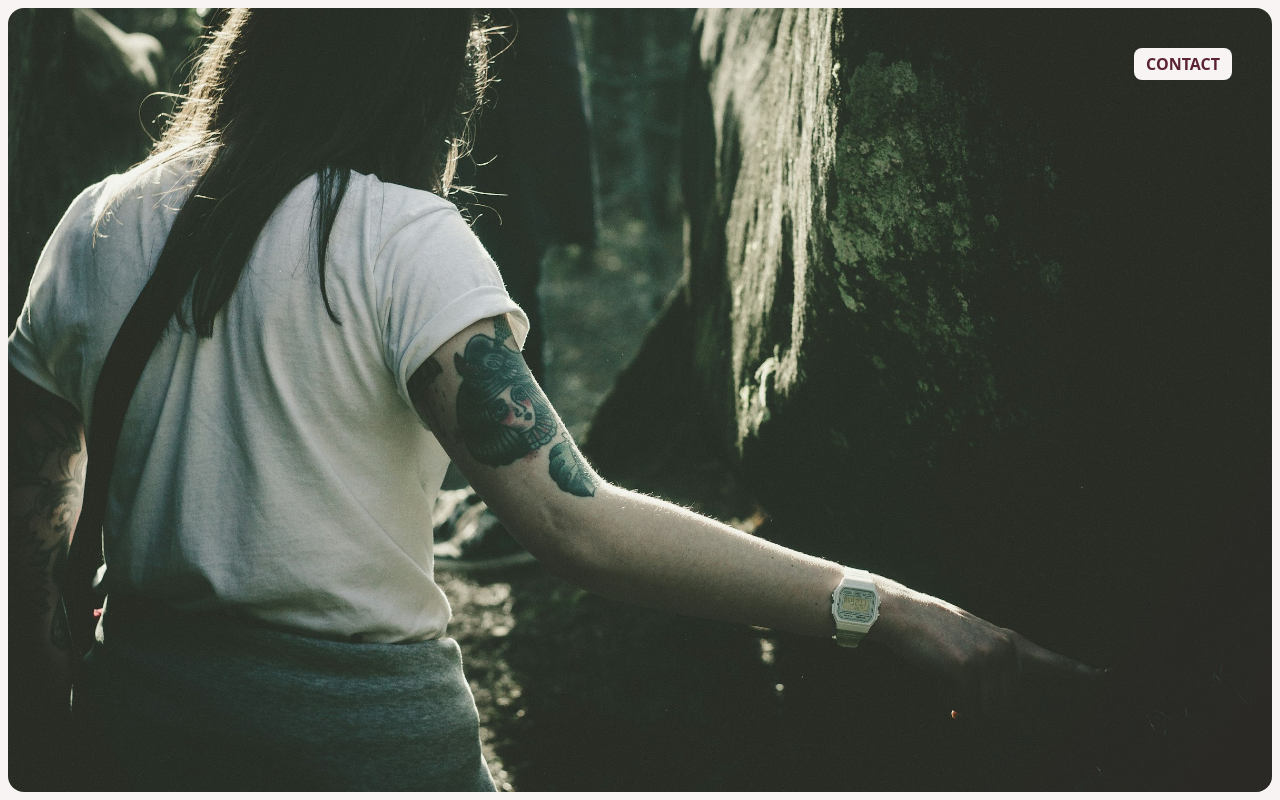
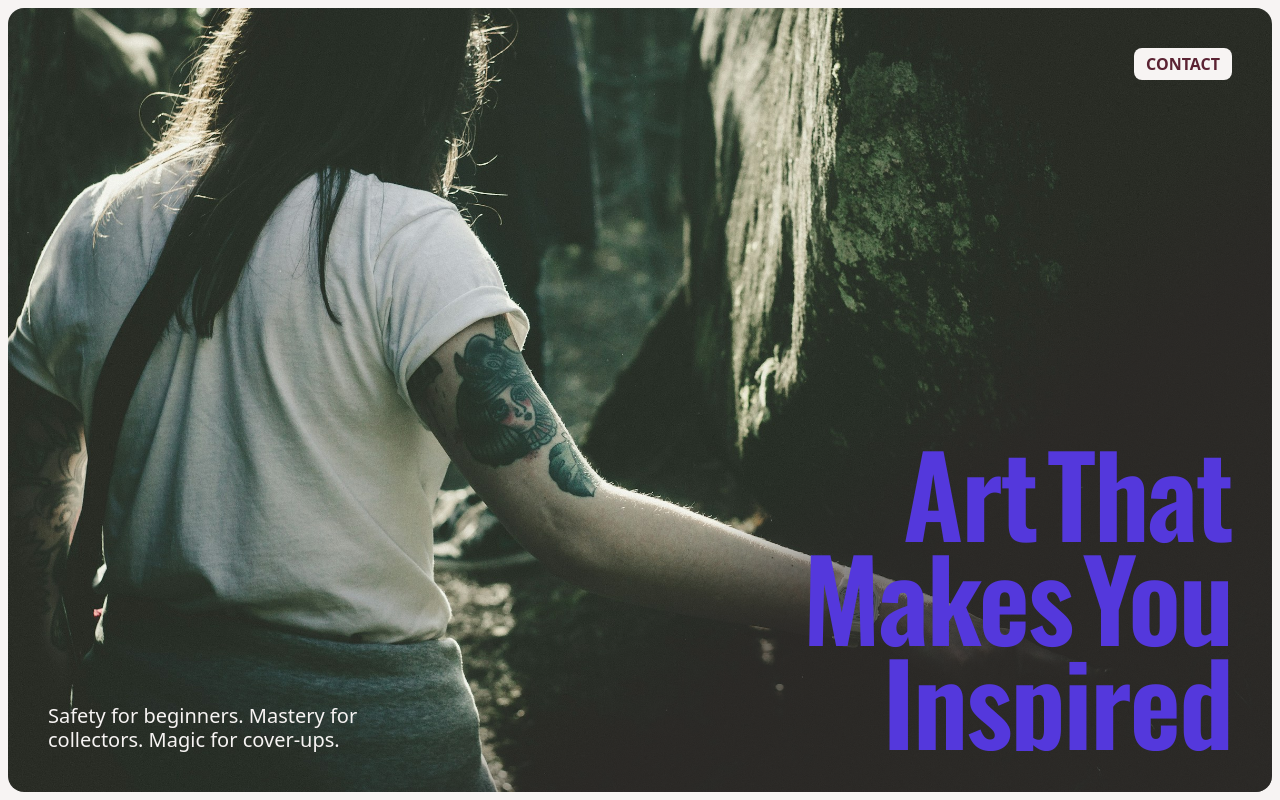
Before and after one commit to ashman02/tattoo-ui-ux, a React (Vite) app: page / in a window 1280 px wide. Built offline with nearby package versions, Linux system fonts and the light colour scheme.

Commit message:
hero section design done

```diff
--- a/package.json
+++ b/package.json
@@ -12,6 +12,7 @@
   "dependencies": {
     "@gsap/react": "^2.1.2",
     "@tailwindcss/vite": "^4.0.3",
+    "gsap": "^3.12.7",
     "lenis": "^1.1.20",
     "react": "^18.3.1",
     "react-dom": "^18.3.1",
--- a/src/components/Hero.tsx
+++ b/src/components/Hero.tsx
@@ -1,12 +1,56 @@
+import { useEffect, useRef, useState } from "react"
+import { useGSAP } from "@gsap/react"
+import gsap from "gsap"
+
 const Hero = () => {
+  const words = ["Unshakable", "Inspired", "Reborn"]
+  const [currentWord, setCurrentWord] = useState(words[0])
+  const wordRef = useRef<HTMLSpanElement | null>(null)
+  const startAnimation = () => {
+    let i = 0
+    setInterval(() => {
+      if (i === words.length) {
+        i = 0
+      }
+      setCurrentWord(words[i])
+      i++
+    }, 2000)
+  }
+  useEffect(() => {
+    startAnimation()
+    // eslint-disable-next-line react-hooks/exhaustive-deps
+  }, [])
+
+  useGSAP(() => {
+    const tl = gsap.timeline()
+    tl.to(wordRef.current, {
+      scaleY : 0,
+    }).to(wordRef.current, {
+      scaleY : 1,
+    })
+  }, [currentWord])
   return (
     <section className="relative">
       <div className="image-container w-full h-[98vh] relative">
-        <img src="/images/hero-image.jpg" alt="hero-section-image" className="w-full h-full rounded-2xl object-cover"/>
-        <div className="absolute w-full h-full bg-[linear-gradient(126deg,_rgba(8,8,8,0)_80%,_rgba(44,39,39,.6)_100%)] top-0 rounded-2xl"></div>
+        <img
+          src="/images/hero-image.jpg"
+          alt="hero-section-image"
+          className="w-full h-full rounded-2xl object-cover object-[40%]"
+        />
+        <div className="absolute z-10 w-full h-full bg-[linear-gradient(122deg,_rgba(8,8,8,0)_60%,_rgba(44,39,39,.6)_80%)] md:bg-[linear-gradient(122deg,_rgba(8,8,8,0)_64%,_rgba(44,39,39,.6)_80%)] lg:bg-[linear-gradient(142deg,_rgba(8,8,8,0)_60%,_rgba(44,39,39,.6)_70%)] top-0 rounded-2xl"></div>
       </div>
-      <div className="button absolute right-10 top-10">
-        <button className="font-semibold px-3 py-1 rounded-lg bg-background hover:bg-background-shade cursor-pointer">CONTACT</button>
+      <div className="button absolute right-2 md:right-6 lg:right-10 top-2 md:top-6 lg:top-10">
+        <button className="font-semibold px-3 py-1 rounded-lg bg-background hover:bg-background-shade cursor-pointer">
+          CONTACT
+        </button>
+      </div>
+      <div className="subheading absolute bottom-12 md:bottom-6 lg:bottom-10 z-20 left-2 md:left-6 lg:left-10 text-background text-lg lg:text-xl leading-[120%] w-[176px] md:w-[278px] lg:w-[368px]">
+        Safety for beginners. Mastery for collectors. Magic for cover-ups.
+      </div>
+      <div className="main absolute z-20 right-2 md:right-6 lg:right-10 bottom-36 md:bottom-6 lg:bottom-10">
+        <h1 className="text-primary font-semibold font-heading text-[56px] md:text-[80px] lg:text-[112px] leading-[48px] md:leading-[72px] lg:leading-[104px] tracking-[-2px] [word-spacing:-4px] md:[word-spacing:-8px] lg:[word-spacing:-16px] text-end w-[276px] md:w-[342px] lg:w-[502px]">
+          Art That Makes You <span className="inline-block overflow-hidden origin-bottom" ref={wordRef} key={currentWord}>{currentWord}</span>
+        </h1>
       </div>
     </section>
   )
--- a/src/index.css
+++ b/src/index.css
@@ -8,6 +8,7 @@
     --background : #F7F4F3;
     --background-shade : #F7F4F3;
     --primary : #5438DC;
+    --secondary : #a89c4d;
 }
 
 @theme {
```
Also changed, not shown: 1 other file (tests, documents, lock files or other folders).
